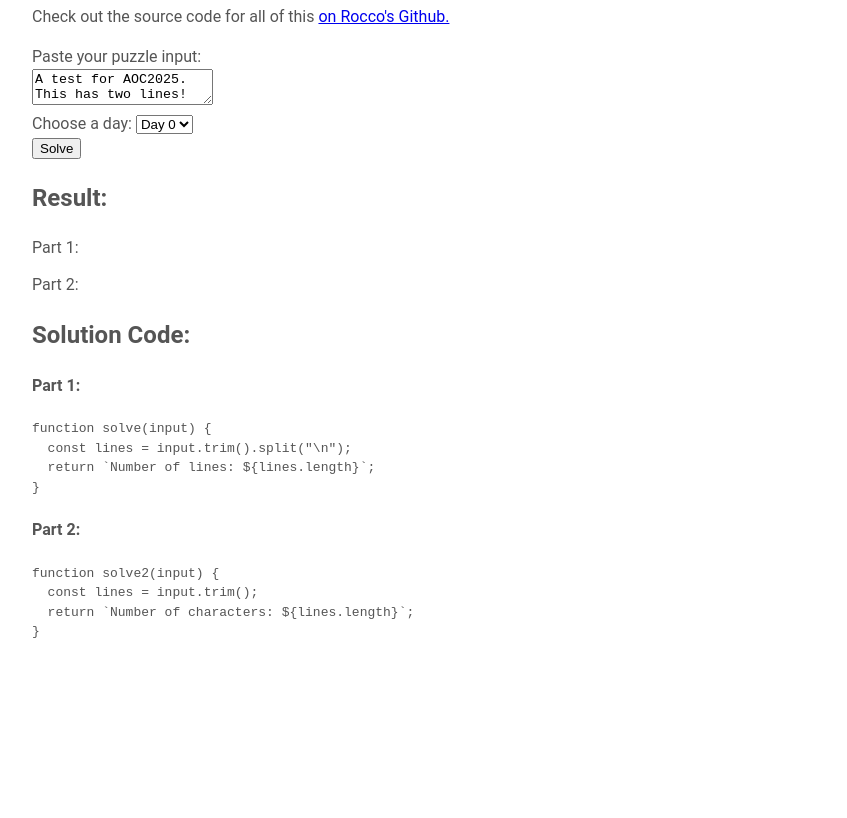
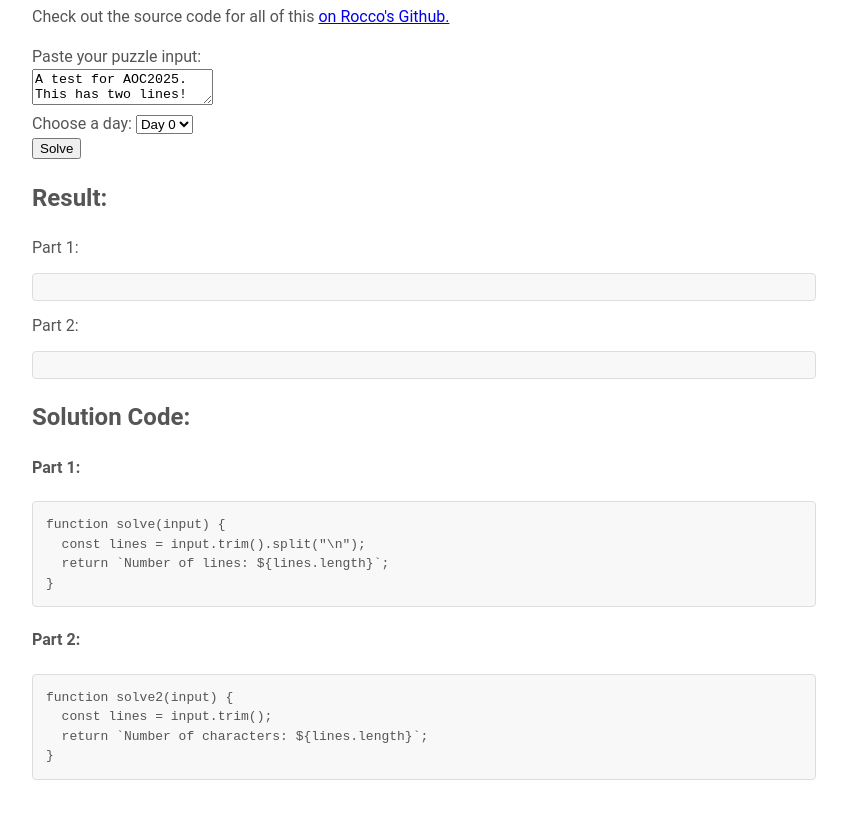
Before and after one commit to paloblanco/AdventOfCode2025, a plain HTML site: page index.html in a window 1280 px wide. Shown: the part 86-904 px from the top of the page, without its empty margins (216-1063 px from the left). Before the commit the page ends 805 px from the top, so only its background shows below. Drawn offline with Linux system fonts and the light colour scheme.

Commit message:
added some css for code blocks

```diff
--- a/main.css
+++ b/main.css
@@ -6,3 +6,15 @@ html {
     max-width: 50em;
     padding: 0 1em 4em;
 }
+
+pre {
+    /* white-space: pre-wrap;
+    word-wrap: break-word; */
+    overflow: auto;
+    font-family: monospace;
+    padding: 1em;
+    background-color: #f8f8f8; /* Light gray background */
+    border: 1px solid #ddd;
+    border-radius: 4px;
+    display: block;
+}
```
